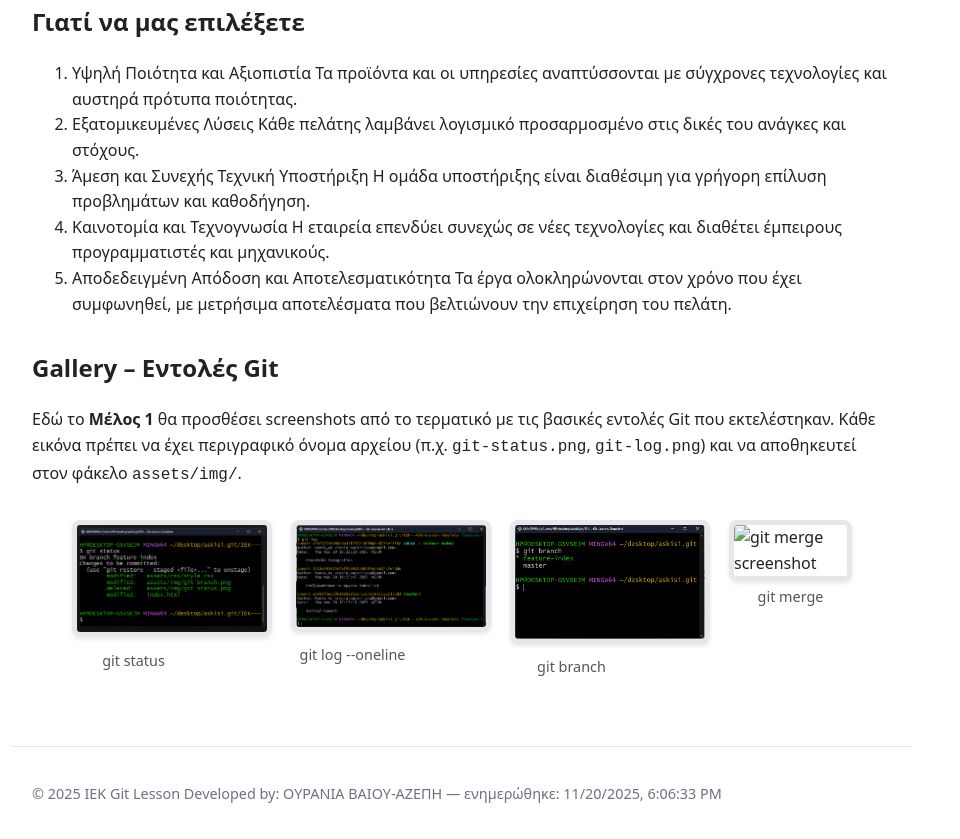
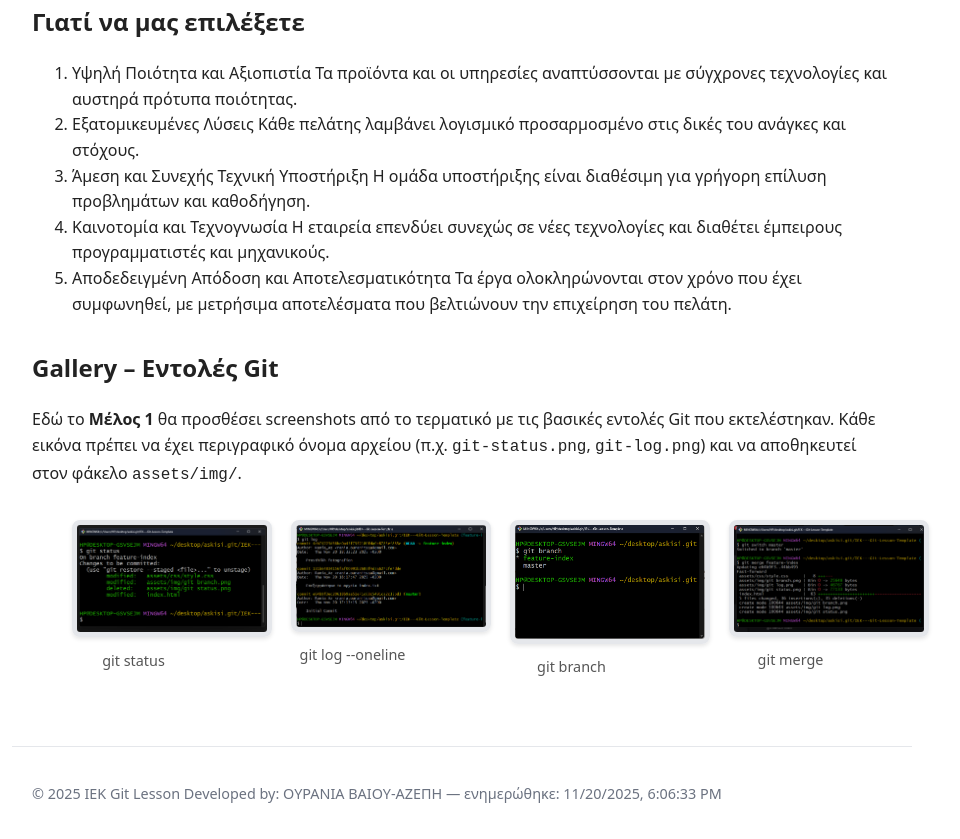
Before and after one commit to rania-az/delta360_project, a plain HTML site: page index.html in a window 1280 px wide. Shown: the part 781-1620 px from the top of the page, without its empty margins (178-1138 px from the left). Drawn offline with Linux system fonts and the light colour scheme; files whose address does not match are found by name.

Commit message:
Ολοκλήρωση push and pull

```diff
--- a/index.html
+++ b/index.html
@@ -87,7 +87,7 @@
           </figure>
 
           <figure>
-            <img src="assets/img/git-merge.png" alt="git merge screenshot" />
+            <img src="C:\Users\HP\Desktop\askisi.git\IEK---Git-Lesson-Template\assets\img\git merge.png" alt="git merge screenshot" />
             <figcaption>git merge</figcaption>
           </figure>
         </div>
```
Also changed, not shown: assets/img/git merge.png (added).
